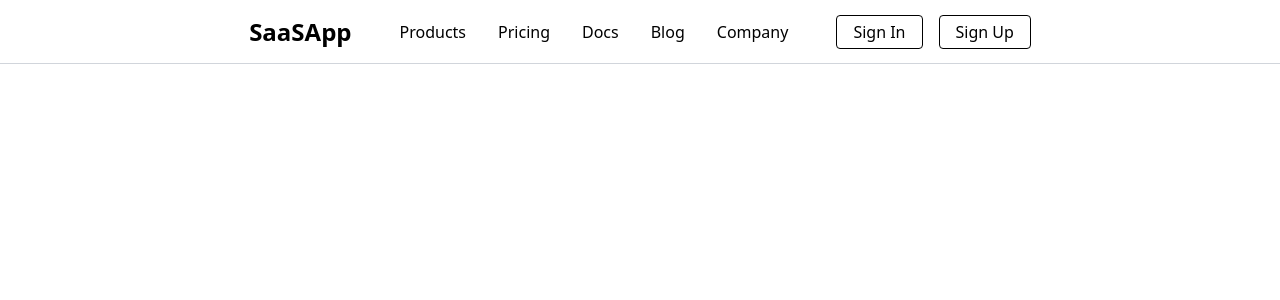
After one commit to sunodmongia/App, a Django app: template src/templates/nav/navbar.html in a window 1280 px wide. The commit adds this page. Shown: the top 300 px of the page. Run offline with Django 5.2, Linux system fonts and the light colour scheme; the template is opened without the code that fills it, so the values that code supplies are empty; some libraries are stand-ins or nearby versions.

Commit message:
Creating Navbar

```diff
--- a/src/templates/base.html
+++ b/src/templates/base.html
@@ -15,6 +15,7 @@
 </head>
 
 <body>
+    {% include 'nav/navbar.html' %}
 
     <div>
         {% block content %}
--- /dev/null
+++ b/src/templates/nav/navbar.html
@@ -0,0 +1,103 @@
+<!DOCTYPE html>
+<html lang="en">
+
+<head>
+    <meta charset="UTF-8">
+    <meta name="viewport" content="width=device-width, initial-scale=1">
+    <title>Black & White Navbar</title>
+    <script src="https://cdn.tailwindcss.com"></script>
+    <style>
+        a {
+            text-decoration: none;
+        }
+
+        .nav-link {
+            position: relative;
+        }
+
+        .nav-link::after {
+            content: '';
+            position: absolute;
+            bottom: -2px;
+            left: 0;
+            width: 0%;
+            height: 2px;
+            background: #000;
+            transition: width 0.3s;
+        }
+
+        .nav-link:hover::after {
+            width: 100%;
+        }
+    </style>
+</head>
+
+<body class="bg-white text-black">
+
+    <!-- Navbar -->
+    <nav class="fixed top-0 left-0 right-0 bg-white border-b border-gray-300 z-50 h-16">
+        <div class="flex items-center justify-center h-full w-full px-4 lg:px-8 space-x-12">
+
+
+            <!-- Logo -->
+            <a href="/" class="text-2xl font-bold">SaaSApp</a>
+
+            <!-- Links (desktop) -->
+            <div class="hidden md:flex items-center space-x-8">
+                <a href="#" class="nav-link font-medium py-2">Products</a>
+                <a href="/pricing" class="nav-link font-medium py-2">Pricing</a>
+                <a href="/docs" class="nav-link font-medium py-2">Docs</a>
+                <a href="/blog" class="nav-link font-medium py-2">Blog</a>
+                <a href="/company" class="nav-link font-medium py-2">Company</a>
+            </div>
+
+            <!-- CTA Buttons (desktop) -->
+            <div class="hidden md:flex items-center space-x-4">
+                <a href="/login"
+                    class="px-4 py-1 font-medium border border-black rounded hover:bg-black hover:text-white transition-colors">Sign
+                    In</a>
+                <a href="/signup"
+                    class="px-4 py-1 font-medium border border-black rounded hover:bg-black hover:text-white transition-colors">Sign
+                    Up</a>
+            </div>
+
+            <!-- Mobile Toggle -->
+            <button id="mobileToggle" class="md:hidden p-2 focus:outline-none">
+                <svg class="w-6 h-6" fill="none" stroke="currentColor" viewBox="0 0 24 24">
+                    <path stroke-linecap="round" stroke-linejoin="round" stroke-width="2" d="M4 6h16M4 12h16M4 18h16" />
+                </svg>
+            </button>
+        </div>
+
+        <!-- Mobile Menu -->
+        <div id="mobileMenu" class="hidden md:hidden bg-white border-t border-gray-300">
+            <div class="flex flex-col px-4 py-4 space-y-2">
+                <a href="#" class="font-medium py-2">Products</a>
+                <a href="/pricing" class="font-medium py-2">Pricing</a>
+                <a href="/docs" class="font-medium py-2">Docs</a>
+                <a href="/blog" class="font-medium py-2">Blog</a>
+                <a href="/company" class="font-medium py-2">Company</a>
+                <div class="pt-4 border-t border-gray-300 flex flex-col space-y-2">
+                    <a href="/login"
+                        class="px-4 py-1 font-medium border border-black rounded hover:bg-black hover:text-white text-center transition-colors">Sign
+                        In</a>
+                    <a href="/signup"
+                        class="px-4 py-1 font-medium border border-black rounded hover:bg-black hover:text-white text-center transition-colors">Sign
+                        Up</a>
+                </div>
+            </div>
+        </div>
+    </nav>
+
+    <!-- Page Content Placeholder -->
+    <div class="pt-16">
+    </div>
+
+    <script>
+        const toggle = document.getElementById('mobileToggle');
+        const menu = document.getElementById('mobileMenu');
+        toggle.addEventListener('click', () => menu.classList.toggle('hidden'));
+    </script>
+</body>
+
+</html>
```
